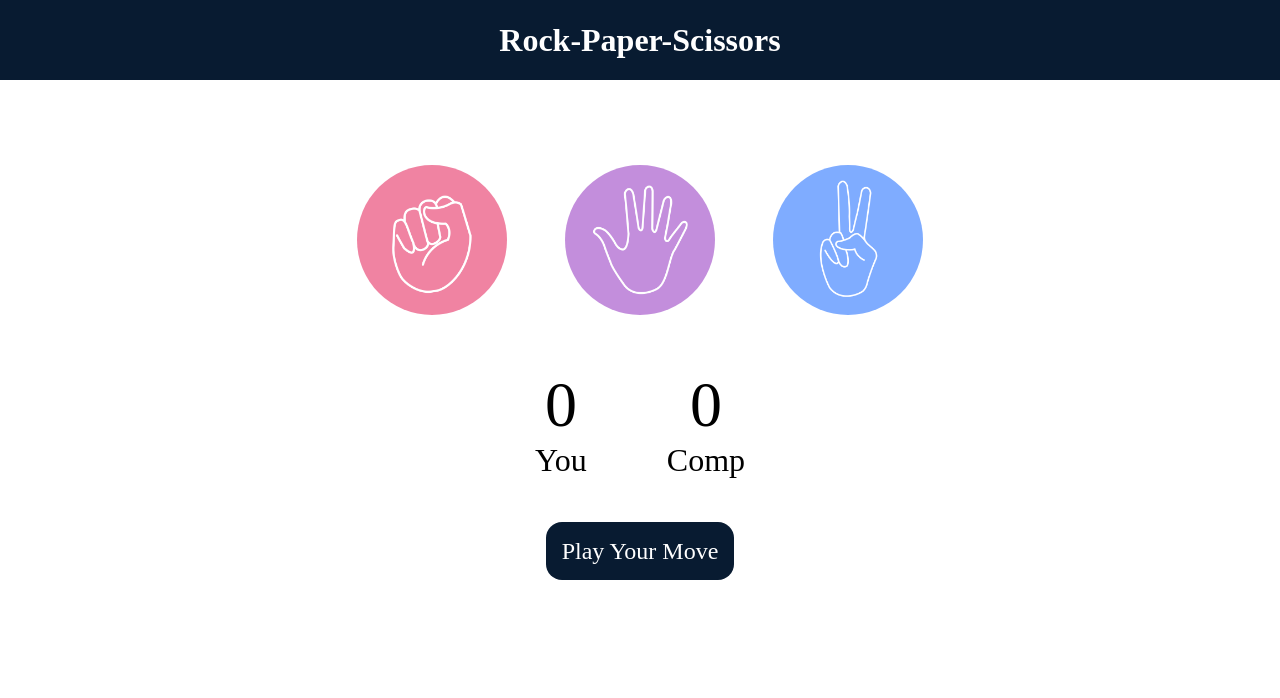
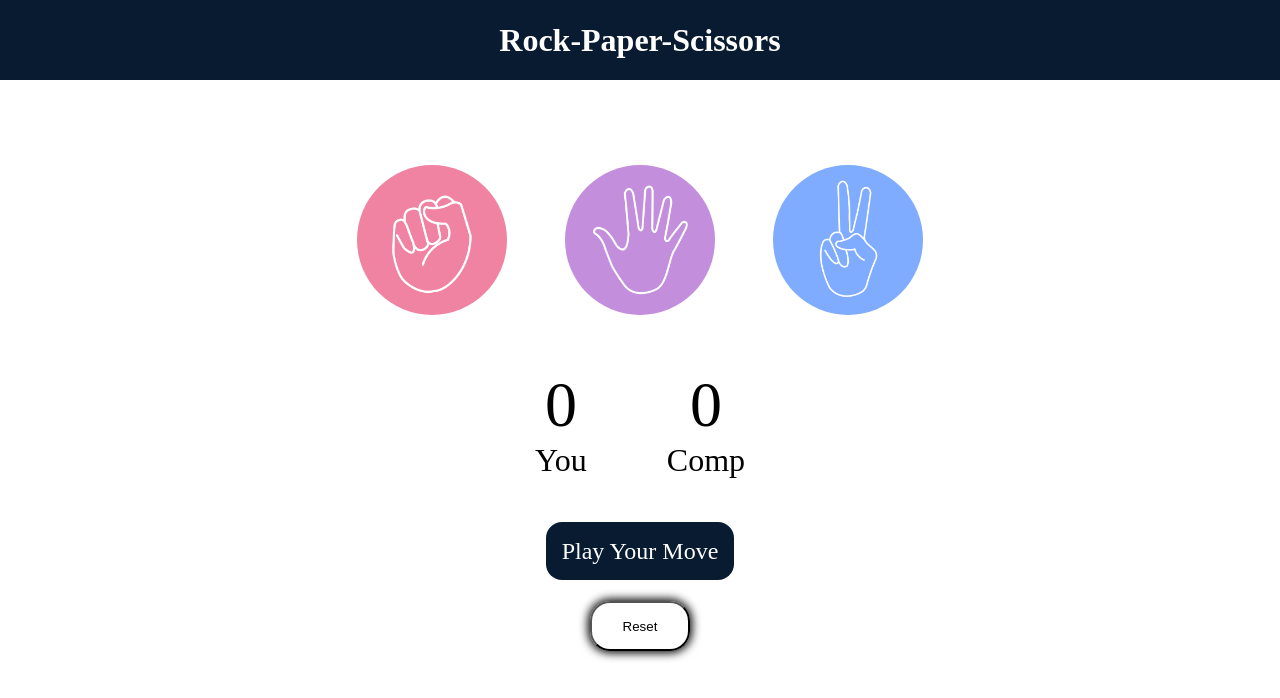
Before and after one commit to adiSuman2004/stone-paper-scissors, a plain HTML site: page index.html in a window 1280 px wide. Drawn offline with Linux system fonts and the light colour scheme.

Commit message:
adding reset button

```diff
--- a/app.js
+++ b/app.js
@@ -5,6 +5,14 @@ const choices = document.querySelectorAll(".choice");
 const msg = document.querySelector("#msg");
 const Score = document.querySelector("#user-score");
 const Comp = document.querySelector("#comp-score");
+let btn = document.querySelector("#reset")
+
+const resetBtn = () => {
+    userScore = 0;
+    compScore = 0;
+    Score.innerText = 0;
+    Comp.innerText = 0;
+}
 
 const showWinner = (userWin, userChoice, compChoice) => {
     if (userWin) {
@@ -62,3 +70,5 @@ choices.forEach((choice) => {
         playGame(userChoice);
     });
 });
+
+btn.addEventListener("click", resetBtn);
--- a/index.html
+++ b/index.html
@@ -39,6 +39,9 @@
         <div class="msg-container">
             <p id="msg">Play Your Move</p>
         </div>
+        <div class="reset">
+            <button id="reset">Reset</button>
+        </div>
     </main>
     <script src="app.js"></script>
 </body>
--- a/style.css
+++ b/style.css
@@ -70,3 +70,15 @@ img{
     padding: 1rem;
     border-radius: 1rem;
 }
+
+#reset{
+    height:50px;
+    width: 100px;
+    background-color:rgba(255, 255, 255, 0.923);
+    color: #000000;
+    border-radius: 20px;
+    justify-content: center;
+    align-items: center;
+    margin-top: 10px;
+    box-shadow:0px 0px 10px 2px rgba(0,0,0,10);
+}
```
